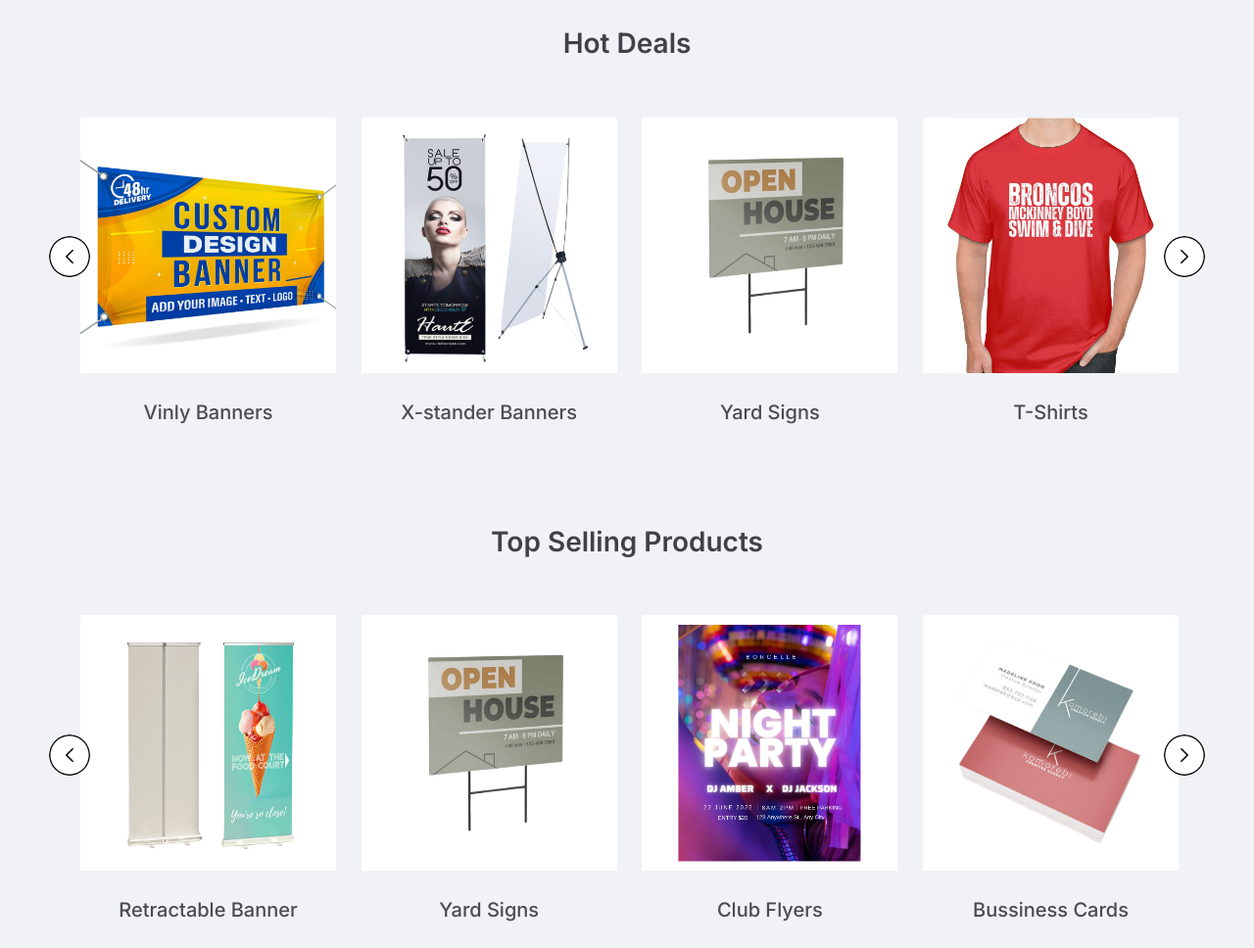
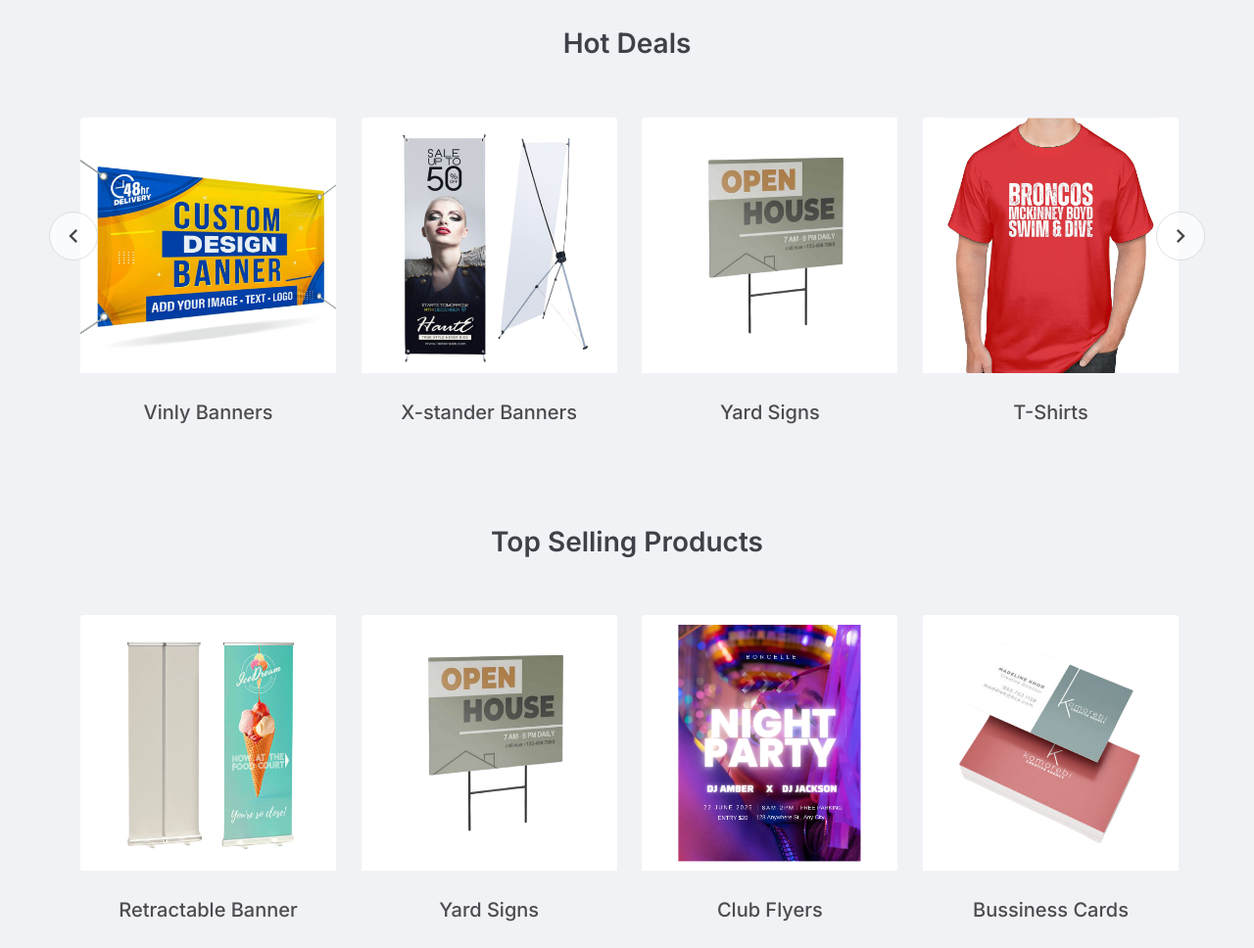
Before and after one commit to ahmed22git/landingpagetest, a plain HTML site: page index.html in a window 1280 px wide. Shown: the part 720-1688 px from the top of the page at 98% size. Drawn offline with nearby package versions, Linux system fonts and the light colour scheme.

Commit message:
some message

```diff
--- a/index.html
+++ b/index.html
@@ -80,6 +80,8 @@
                 <h2>Hot Deals</h2>
             </div>
             <div class="row">
+                <button class="btn"><svg class="btn-icon" focusable="false" aria-hidden="true" viewBox="0 0 24 24" data-testid="KeyboardArrowLeftIcon"><path d="M15.41 16.59 10.83 12l4.58-4.59L14 6l-6 6 6 6z"></path></svg>
+                    <!-- <svg class="btn-icon"   xmlns="http://www.w3.org/2000/svg" width="24" height="24"><path d="M15.293 3.293 6.586 12l8.707 8.707 1.414-1.414L9.414 12l7.293-7.293-1.414-1.414z"/></svg>--></button>
                 <div class="col-lg-3 col-md-6 col-12">
                     <div class="card" style="width: 100%; height: 10px;">
                         <img src="img/deals/3.png" class="card-img-top" alt="...">
@@ -112,6 +114,7 @@
                         </div>
                       </div>
                 </div>
+                <button class="btn-right"><svg class="btn-icon" focusable="false" aria-hidden="true" viewBox="0 0 24 24" data-testid="KeyboardArrowRightIcon"><path d="M8.59 16.59 13.17 12 8.59 7.41 10 6l6 6-6 6z"></path></svg></button>
             </div>
         </div>
     </section>
--- a/styles.css
+++ b/styles.css
@@ -94,7 +94,51 @@ body{
   color: #22252c;
   font-weight: 400;
 }
+.deals .btn{
+border: 1px solid #d1d3d6;
+opacity: 0.7;
+transform: translateY(-50%);
+border-radius: 50%;
+background-color: #ffffff;
+position: absolute;
+content: "";
+width: 50px;
+height: 50px;
+top: 36%;
+left: -20px;
+background-color: white;
+z-index: 1;
+display: flex; /* Added */
+justify-content: center; /* Added */
+align-items: center;
+}
+.deals .btn-icon{
+  width: 28px; /* Adjust size as needed */
+  height: 28px; /* Adjust size as needed */
+  position: absolute;
+  top: 50%;
+  left: 50%;
+  transform: translate(-50%, -50%);
+}
+.deals .btn-right{
+  border: 1px solid #d1d3d6;
+opacity: 0.7;
+transform: translateY(-50%);
+border-radius: 50%;
+background-color: #ffffff;
+position: absolute;
+content: "";
+width: 50px;
+height: 50px;
+top: 36%;
+right: -20px;
+background-color: white;
+z-index: 1;
+display: flex; /* Added */
+justify-content: center; /* Added */
+align-items: center;
 
+}
 
 .deals{
   margin:0;
@@ -112,7 +156,7 @@ body{
 .deals .container .row{
   position: relative;
 }
-.deals .container .row::before{
+/* .deals .container .row::before{
   position: absolute;
   content: "";
   width: 42px;
@@ -141,7 +185,7 @@ body{
   background-size: cover;
   background-repeat: no-repeat;
   transform: scaleX(-1);
-}
+} */
 
 .deals .card{
   border: none;
```
